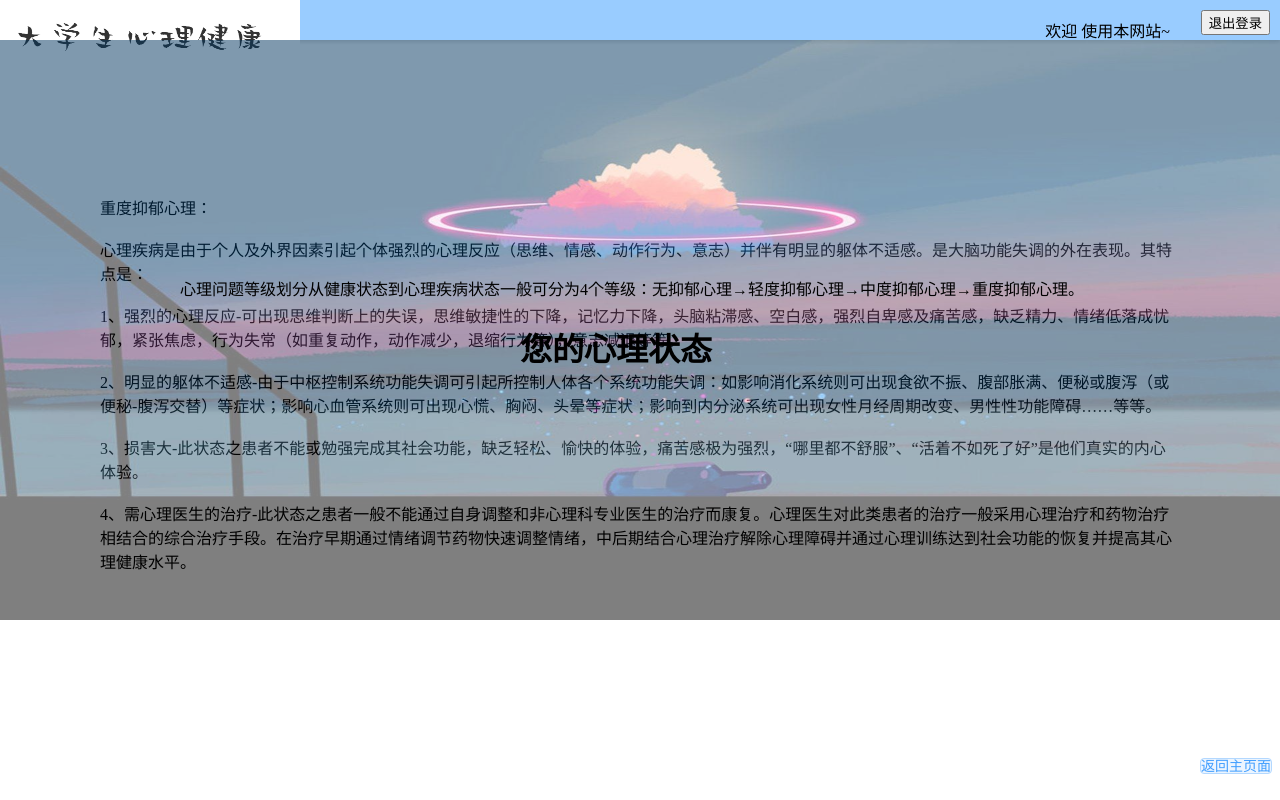
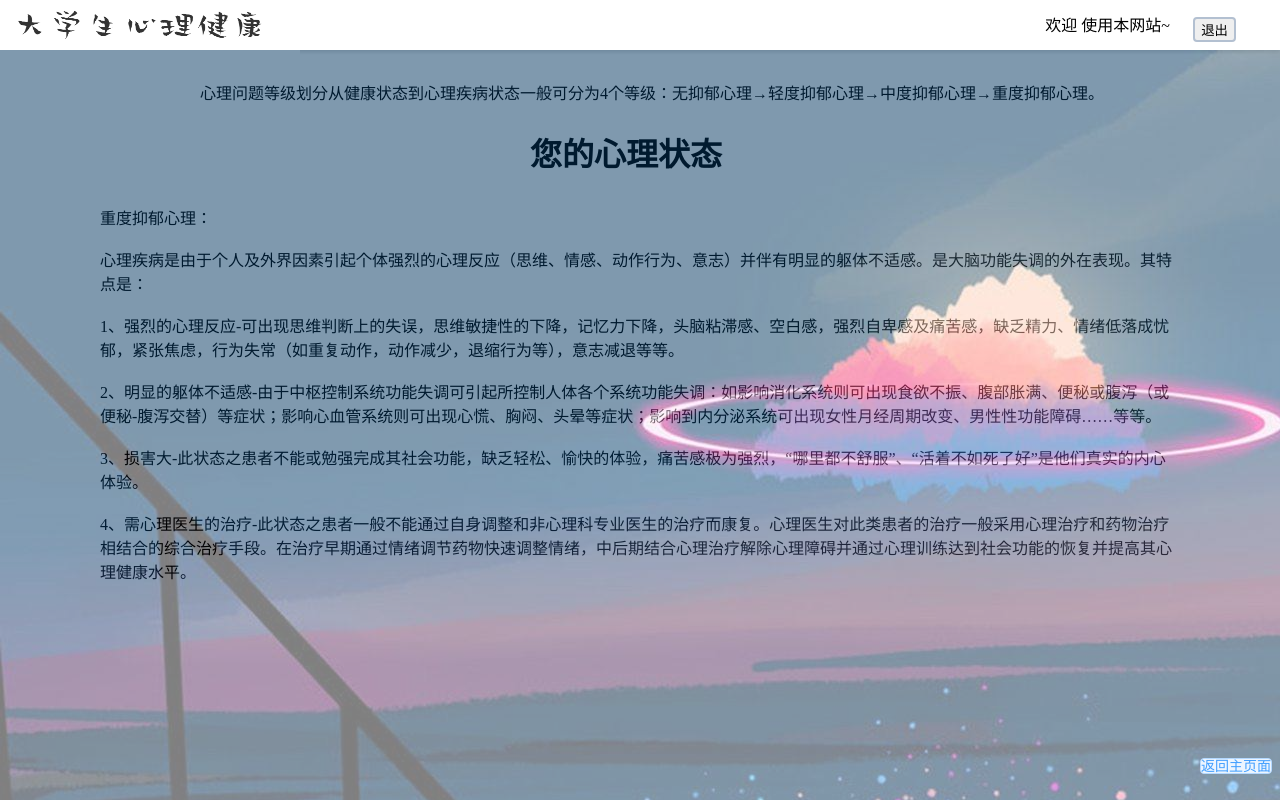
Before and after one commit to seyun1205/-, a Vue app in the folder psychology-chk/: page /judge/1 in a window 1280 px wide. Built offline with nearby package versions, Linux system fonts and the light colour scheme.

Commit message:
Add files via upload

```diff
--- a/psychology-chk/src/components/personal.vue
+++ b/psychology-chk/src/components/personal.vue
@@ -1,6 +1,5 @@
 <template>
     <div class="header">
-  <!--    <h1>这里写主页</h1>-->
       <div class="header_left">
         <img src="@/assets/logo.png" class="header_left_logo">
       </div>
@@ -11,11 +10,11 @@
       </div>
       <!--  这里显示登录信息-->
       <div class="header_right">
-        <div class="header_right_login">
+        <!-- <div class="header_right_login"> -->
           <button  class="exit_btn">
-            <span @click="exitLogin">退出登录</span>
+            <span @click="exitLogin">退出</span>
           </button>
-        </div>
+        <!-- </div> -->
       </div>
     </div>
 </template>
@@ -50,11 +49,12 @@ export default {
   .header_left_logo{
     width: 300px;
     height: 70px;
+    margin-top: -12px;
   }
   .header_words{
     position: absolute;
     right: 110px;
-    top:35%;
+    top:15%;
   }
 
   .header_right{
@@ -65,8 +65,29 @@ export default {
     top:25%;
   }
   .username {
-    color: red;
+    color: rgb(30, 27, 27);
     font-size: 26px;
     font-weight: 700;
   }
+  .exit_btn{
+    margin-left: -80%;
+    margin-top: 4px;
+    border: none;
+    text-align: center;
+    text-decoration: none;
+    display: inline-block;
+    border-radius: 4px;
+    border: 2px solid #B3C0D1;
+    transition-duration: 0.4s
+  }
+  .exit_btn:hover{
+    background-color: #f44336;
+    color: white;
+  }
+  .exit_btn span {
+    cursor: pointer;
+    display: inline-block;
+    position: relative;
+    transition: 0.5s;
+  }
 </style>
--- a/psychology-chk/src/router/index.js
+++ b/psychology-chk/src/router/index.js
@@ -6,7 +6,7 @@ const routes = [
     path: '/',
     name: 'home',
     component: () => import('../views/from/home.vue'),
-    redirect: '/index',
+    redirect: '/login',
     children: [
       {
         path: 'index',
--- a/psychology-chk/src/views/from/Index.vue
+++ b/psychology-chk/src/views/from/Index.vue
@@ -54,31 +54,6 @@ import Carsoual from '@/components/Carsoual.vue'
 
 
 <style>
-
-
-  .exit_btn{
-    margin-left: 200px;
-    border: none;
-    padding: 10px 12px;
-    text-align: center;
-    text-decoration: none;
-    display: inline-block;
-    font-size: 14px;
-    border-radius: 4px;
-    border: 2px solid #B3C0D1;
-
-    transition-duration: 0.4s
-  }
-  .exit_btn:hover{
-    background-color: #f44336;
-    color: white;
-  }
-  .exit_btn span {
-    cursor: pointer;
-    display: inline-block;
-    position: relative;
-    transition: 0.5s;
-  }
 
   .body_show_pictures{
     margin: 0 auto;
--- a/psychology-chk/src/views/from/login.vue
+++ b/psychology-chk/src/views/from/login.vue
@@ -48,6 +48,8 @@ export default {
                     this.$router.push('/index')
                 } else if(res.data.user.identify === 2) {
                     this.$message.success('欢迎您，咨询师');
+                    //咨询师页面
+                    this.$router.push('/help')
                 } else if(res.data.user.identify === 3) {
                     this.$message.success('欢迎您，管理员');
                     this.$router.push('/manage')
@@ -55,32 +57,6 @@ export default {
                     this.$message.error('登录失败')
                 }
             }
-
-
-            // this.axios.post('/api/login',{
-            //      params: {
-            //         username,
-            //         password
-            //      }
-            // }).then((resp) =>{
-            //     console.log(resp);
-            //     let data = resp.data;
-            //     if(data.success){
-            //         this.loginFrom={}
-            //         this.$message({
-            //         message: '登录成功！欢迎你，'+this.loginFrom.username,
-            //         type: 'success',
-            //         });
-            //         this.$router.push('/index')
-            //     }
-            // })
-
-        //     this.$refs[formName].validate((valid) => {
-        //   if(valid){
-        //     alert("注册成功！")
-        //   }
-        //   else {console.log("error");return false;}
-        // })
 
         },
         toregister(){
--- a/psychology-chk/src/views/from/main/help.vue
+++ b/psychology-chk/src/views/from/main/help.vue
@@ -1,11 +1,13 @@
 <template>
   <div>
-    求助页面
+    <personal />
   </div>
 </template>
 
 <script>
+import personal from '@/components/personal.vue'
 export default {
+  components:{personal},
   name: "help"
 }
 </script>
--- a/psychology-chk/src/views/from/main/judge.vue
+++ b/psychology-chk/src/views/from/main/judge.vue
@@ -69,14 +69,14 @@ export default {
 </script>
 
 <style scoped>
- *{
+  *{
     margin:0;
     padding: 0;
   }
   .header{
     width: 100%;
-    height: 40px;
-    background: #99ccff;
+    height: 50px;
+    background: #ffffff;
     box-shadow: 0 2px 4px rgba(0, 0, 0, .12), 0 0 6px rgba(0, 0, 0, .04)
   }
   .header-l{
@@ -89,26 +89,29 @@ export default {
     padding: 5px;
   }
   img{
-    width: 100%;
+    background-size: cover;
     opacity: 0.5;
     position: fixed;
-    height: 580px;
   }
   .banner{
-    position: absolute;
+    /* position:absolute;
     bottom: 500px;
-    left: 180px;
+    left: 180px; */
+    margin-left: 200px;
+    margin-top: 30px;
   }
   .banner-1{
-    position: absolute;
+    /* position: absolute;
     bottom: 430px;
-    left:520px;
+    left:520px;  */
+    margin-top: 25px;
+    margin-left: 530px;
   }
   .banner-2{
     /* position: absolute;
     bottom: 100px;
     left:80px;  */
-    margin-top:155px;
+     margin-top:30px;
      margin-right: 100px;
      margin-left: 100px;
   }
--- a/psychology-chk/src/views/from/register.vue
+++ b/psychology-chk/src/views/from/register.vue
@@ -4,7 +4,7 @@
       <p>Register</p>
       <input type="text" placeholder="学号" v-model="loginFrom.username" >
       <input type="password" placeholder="密码" v-model="loginFrom.password">
-      <input type="submit" class="btn" value="注 册" @click="register(loginFrom)">
+      <input type="submit" class="btn" value="注 册" @click="register">
       </div>
   </div>
 
@@ -21,24 +21,24 @@
         }
     },
     methods:{
-      register(formName){
-        // this.axios.post('http://localhost:3000/',this.loginFrom).then((resp) =>{
-        //         let data = resp.data;
-        //         if(data.success){
-        //             this.loginFrom={}
-        //             this.$message({
-        //             message: '注册成功！',
-        //             type: 'success',
-        //             });
-        //             this.$router.push('/index')
-        //         }
-        //     })
-        this.$refs[formName].validate((valid) => {
-          if(valid){
-            alert("注册成功！")
-          }
-          else {console.log("error");return false;}
-        })
+     async register(){
+      const { username, password} = this.loginFrom
+            const res = await this.axios({
+                url: '/api/register',
+                method: 'POST',
+                params: {
+                    username,
+                    password
+                }
+            })
+            if(res.data.msg === '注册成功！') {
+                //添加用户
+                this.$message.success('注册成功！')
+                this.$router.push('/login')
+            } else {
+                    this.$message.error('用户已存在！')
+            }
+
       }
     }
   }
```
Also changed, not shown: psychology-chk/src/views/from/main/knowledge.vue (+0 -12 lines), psychology-chk/src/components/Paper.vue (line endings or trailing spaces).
